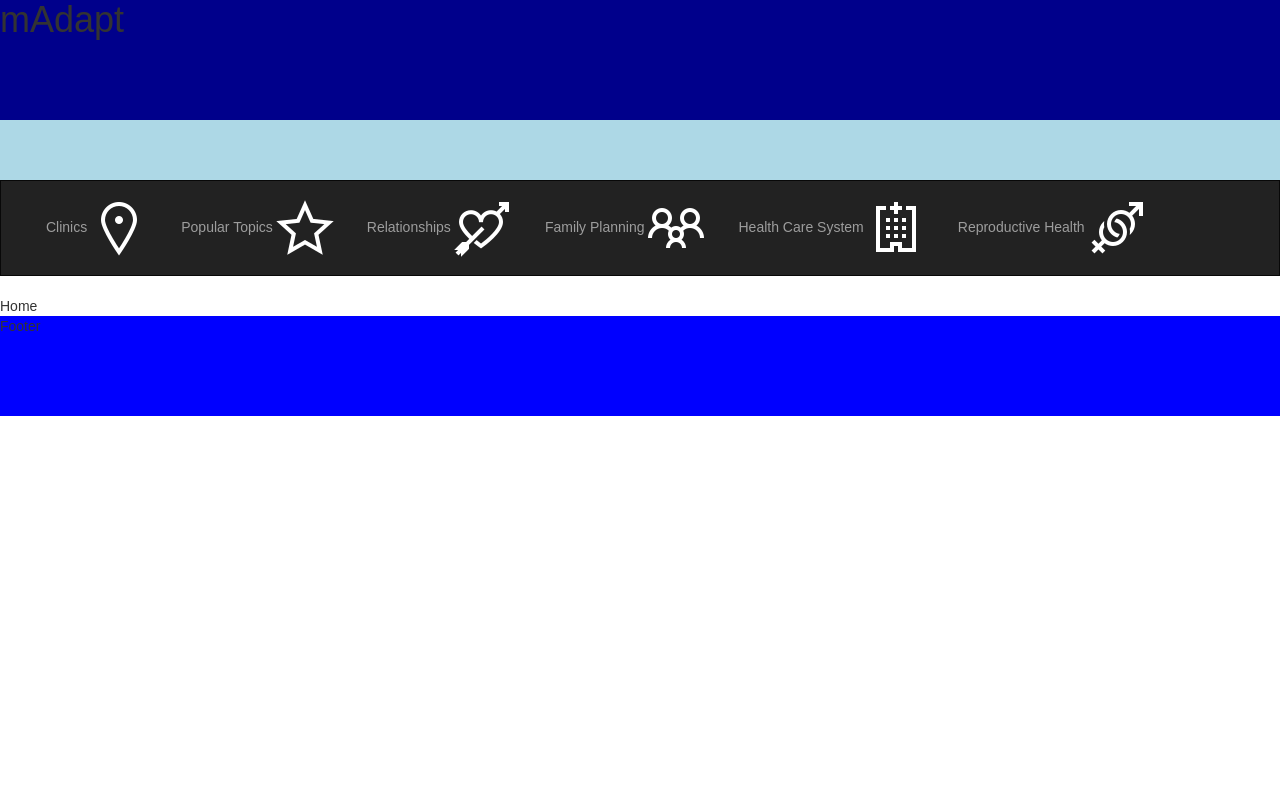
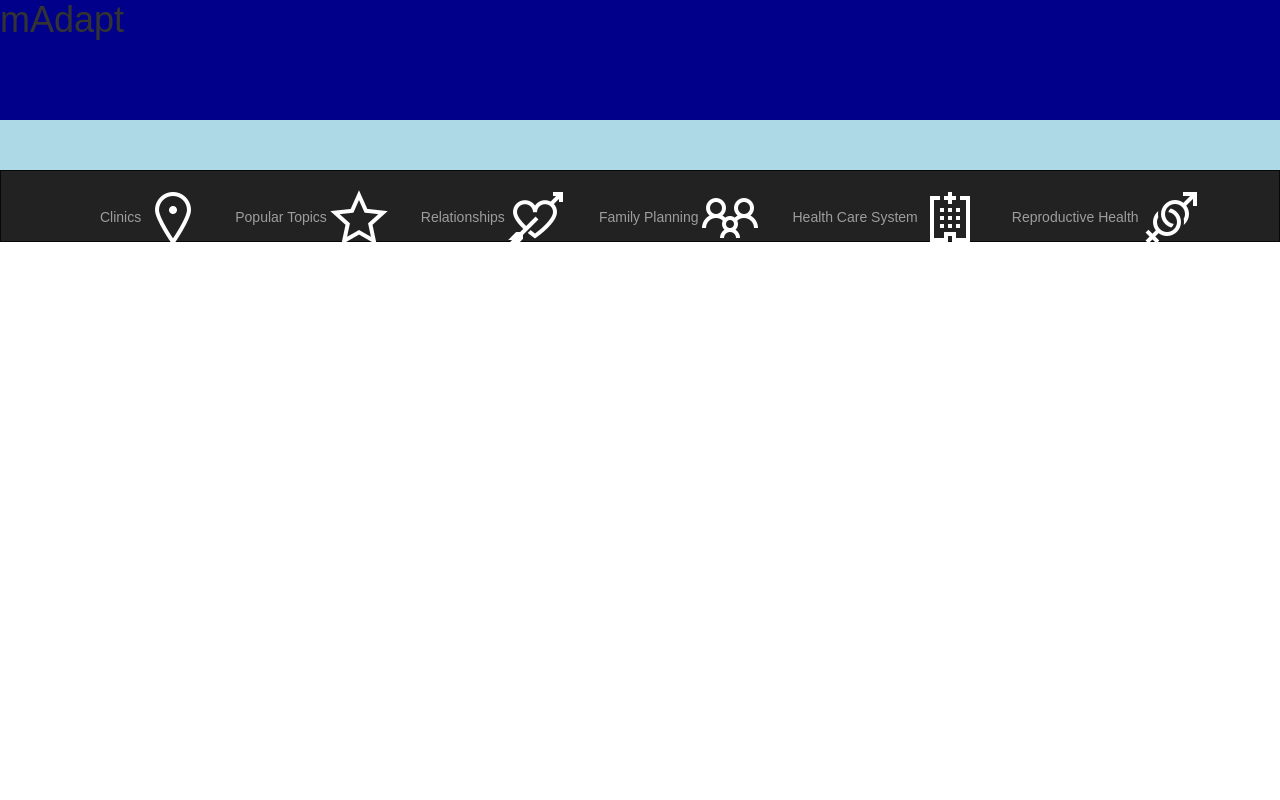
Before and after one commit to beccahbartlett/madapt-frontend, a React (Create React App) app: page / in a window 1280 px wide. Shown: the top 800 px of the page. Built offline with nearby package versions, Linux system fonts and the light colour scheme.

Commit message:
changed styling of navbar

```diff
--- a/src/components/App.css
+++ b/src/components/App.css
@@ -1,3 +1,4 @@
-.container {
+.container-body {
   width: 100%;
+  height: 900px;
 }
--- a/src/components/App.js
+++ b/src/components/App.js
@@ -16,6 +16,7 @@ class App extends Component {
       <Router>
         <div>
           <Nav />
+          <div className="container-body">
             <Switch>
               <Route exact path='/' component={Home} />
               <Route exact path='/about' component={About} />
@@ -23,11 +24,8 @@ class App extends Component {
                 return <p>Not Found</p>
               }} />
             </Switch>
+          </div>
          <Footer></Footer>
-
-
-
-
         </div>
       </Router>
     );
--- a/src/components/nav/Nav.css
+++ b/src/components/nav/Nav.css
@@ -1,3 +1,8 @@
+.nav {
+  position: fixed;
+  width: 100%;
+}
+
 .nav-header {
   width: 100%;
   height: 120px;
@@ -10,7 +15,7 @@
 }
 
 .nav-search {
-  height: 60px;
+  height: 50px;
   background-color: lightblue;
 }
 
--- a/src/components/navmenu/NavMenu.css
+++ b/src/components/navmenu/NavMenu.css
@@ -1,10 +1,3 @@
-.nav-menu {
-  height: 90px;
-  border: 1px solid black;
-  display: flex;
-  flex-direction: row;
+.navbar-collapse {
+  min-height: 70px;
 }
-
-.navbar-collapse {
-  min-height: 90px;
-}
--- a/src/components/navmenu/NavMenu.js
+++ b/src/components/navmenu/NavMenu.js
@@ -18,22 +18,22 @@ class NavMenu extends Component {
         <Navbar.Collapse>
           <Nav>
             <NavItem eventKey={1} href="#">Clinics
-              <img src={iconLocation} />
+              <img className="navbar-menu-icon" src={iconLocation} />
             </NavItem>
             <NavItem eventKey={2} href="#">Popular Topics
-              <img src={iconPopular} />
+              <img className="navbar-menu-icon" src={iconPopular} />
             </NavItem>
             <NavItem eventKey={3} href="#">Relationships
-              <img src={iconRelationships} />
+              <img className="navbar-menu-icon" src={iconRelationships} />
             </NavItem>
             <NavItem eventKey={4} href="#">Family Planning
-              <img src={iconFamily} />
+              <img className="navbar-menu-icon" src={iconFamily} />
             </NavItem>
             <NavItem eventKey={5} href="#">Health Care System
-              <img src={iconHealthcare} />
+              <img className="navbar-menu-icon" src={iconHealthcare} />
             </NavItem>
             <NavItem eventKey={6} href="#">Reproductive Health
-              <img src={iconReproductive} />
+              <img className="navbar-menu-icon" src={iconReproductive} />
             </NavItem>
           </Nav>
         </Navbar.Collapse>
```
Lines whose indentation alone changed are shown as unchanged.
